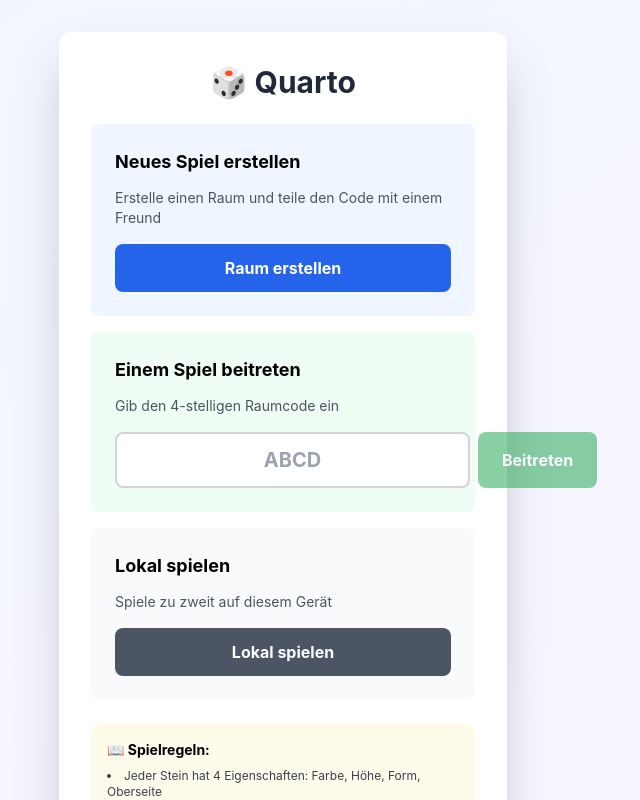
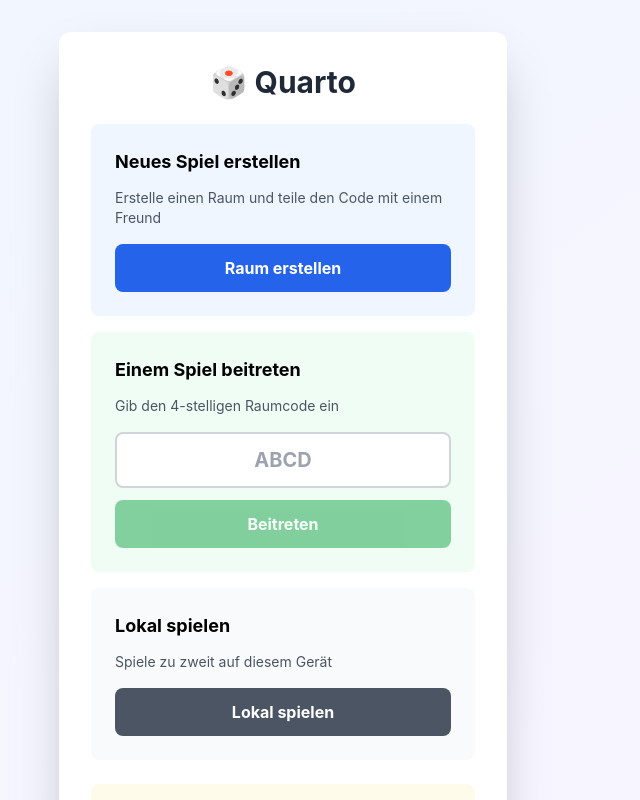
Before and after one commit to Spangelmaa/quarto, a Next.js app: page / in a window 1280 px wide. Shown: the top 800 px of the page, without its empty margins (357-997 px from the left). Built offline with nearby package versions, Linux system fonts and the light colour scheme.

Commit message:
button under code

```diff
--- a/components/MultiplayerLobby.tsx
+++ b/components/MultiplayerLobby.tsx
@@ -57,19 +57,19 @@
           <p className="text-sm text-gray-600 mb-4">
             Gib den 4-stelligen Raumcode ein
           </p>
-          <div className="flex gap-2">
+          <div className="flex flex-col gap-3">
             <input
               type="text"
               value={roomId}
               onChange={(e) => setRoomId(e.target.value.toUpperCase())}
               placeholder="ABCD"
               maxLength={4}
-              className="flex-1 px-4 py-3 border-2 border-gray-300 rounded-lg focus:outline-none focus:border-green-500 uppercase text-center text-xl font-bold"
+              className="w-full px-4 py-3 border-2 border-gray-300 rounded-lg focus:outline-none focus:border-green-500 uppercase text-center text-xl font-bold"
             />
             <button
               onClick={handleJoinRoom}
               disabled={roomId.length !== 4}
-              className="px-6 py-3 bg-green-600 text-white font-bold rounded-lg hover:bg-green-700 transition-colors disabled:opacity-50 disabled:cursor-not-allowed"
+              className="w-full px-6 py-3 bg-green-600 text-white font-bold rounded-lg hover:bg-green-700 transition-colors disabled:opacity-50 disabled:cursor-not-allowed"
             >
               Beitreten
             </button>
```
